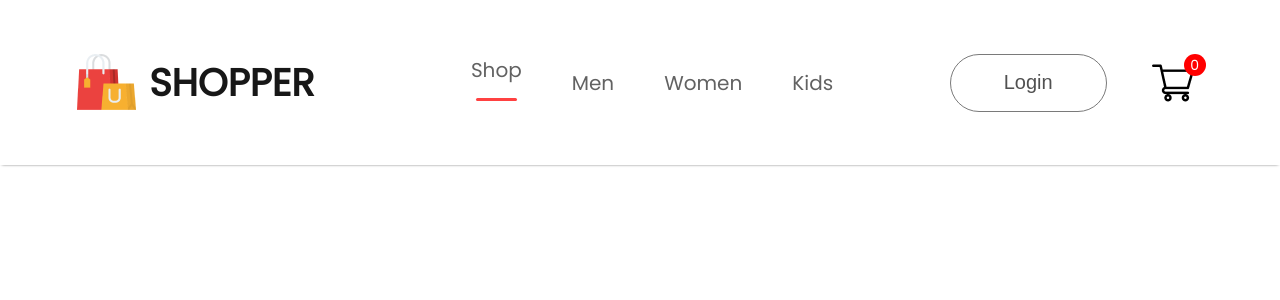
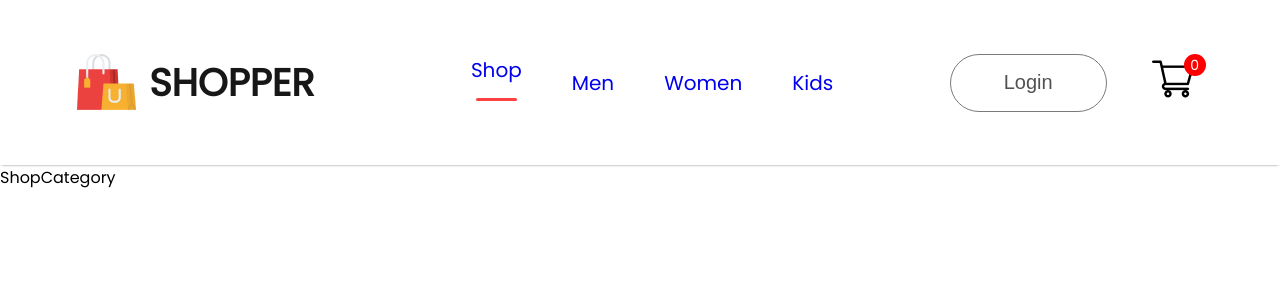
Before and after one commit to kbrenn02/ecommerce-platform, a React (Create React App) app in the folder frontend/: page /kids in a window 1280 px wide. Shown: the top 300 px of the page. Built offline with nearby package versions, Linux system fonts and the light colour scheme.

Commit message:
Create routes to different pages and link everything up in the navbar

```diff
--- a/frontend/src/App.js
+++ b/frontend/src/App.js
@@ -1,10 +1,32 @@
 import './App.css';
 import { Navbar } from './Components/Navbar/Navbar';
+import { BrowserRouter, Routes, Route } from 'react-router-dom';
+import { Shop } from './Pages/Shop';
+import { ShopCategory } from './Pages/ShopCategory';
+import { Product } from './Pages/Product';
+import { Cart } from './Pages/Cart';
+import { LoginSignup } from './Pages/LoginSignup';
+
 
 function App() {
   return (
     <div>
-      <Navbar />
+        <BrowserRouter>
+            <Navbar />
+            <Routes>
+                <Route path='/' element={<Shop />} />
+                <Route path='/mens' element={<ShopCategory category="men"/>} />
+                <Route path='/womens' element={<ShopCategory category="women"/>} />
+                <Route path='/kids' element={<ShopCategory category="kids"/>} />
+                {/* Users can go to the product page and the page for a specific product id */}
+                <Route path='/product' element={<Product />}>
+                    <Route path=':productId' element={<Product />} />
+                </Route>
+                <Route path='/cart' element={<Cart />} />
+                <Route path='login' element={<LoginSignup />} />
+            </Routes>
+
+        </BrowserRouter>
     </div>
   );
 }
--- a/frontend/src/Components/Navbar/Navbar.jsx
+++ b/frontend/src/Components/Navbar/Navbar.jsx
@@ -3,6 +3,8 @@ import './Navbar.css'
 
 import logo from '../Assets/logo.png'
 import cart_icon from '../Assets/cart_icon.png'
+import { Link } from 'react-router-dom' // Adding in Link from react-router-dom allows us to send the user
+// to different pages when they click
 
 
 export const Navbar = () => {
@@ -20,14 +22,14 @@ export const Navbar = () => {
                 With the menu==='shop' expression, we are saying that if the menu is equal to shop, include the hr tag
                 which shows up as a red underline in our project. Applying this to all of our list items allows us to
                 dynamically show which li we're on/which category we're in */}
-                <li onClick={() => {setMenu("shop")}}>Shop{menu==="shop" ? <hr/> : <></>}</li>
-                <li onClick={() => {setMenu("mens")}}>Men{menu==="mens" ? <hr/> : <></>}</li>
-                <li onClick={() => {setMenu("womens")}}>Women{menu==="womens" ? <hr/> : <></>}</li>
-                <li onClick={() => {setMenu("kids")}}>Kids{menu==="kids" ? <hr/> : <></>}</li>
+                <li onClick={() => {setMenu("shop")}}><Link style={{ textDecoration: 'none' }} to='/'>Shop</Link>{menu==="shop" ? <hr/> : <></>}</li>
+                <li onClick={() => {setMenu("mens")}}><Link style={{ textDecoration: 'none' }} to='/mens'>Men</Link>{menu==="mens" ? <hr/> : <></>}</li>
+                <li onClick={() => {setMenu("womens")}}><Link style={{ textDecoration: 'none' }} to='womens'>Women</Link>{menu==="womens" ? <hr/> : <></>}</li>
+                <li onClick={() => {setMenu("kids")}}><Link style={{ textDecoration: 'none' }} to='/kids'>Kids</Link>{menu==="kids" ? <hr/> : <></>}</li>
             </ul>
             <div className='nav-login-cart'>
-                <button>Login</button>
-                <img src={cart_icon} alt='' />
+                <Link to='/login'><button>Login</button></Link>
+                <Link to='/cart'><img src={cart_icon} alt='' /></Link>
                 <div className="nav-cart-count">0</div>
             </div>
         </div>
--- /dev/null
+++ b/frontend/src/Pages/Cart.jsx
@@ -0,0 +1,7 @@
+import React from 'react'
+
+export const Cart = () => {
+  return (
+    <div>Cart</div>
+  )
+}
--- /dev/null
+++ b/frontend/src/Pages/LoginSignup.jsx
@@ -0,0 +1,7 @@
+import React from 'react'
+
+export const LoginSignup = () => {
+  return (
+    <div>LoginSignup</div>
+  )
+}
--- /dev/null
+++ b/frontend/src/Pages/Product.jsx
@@ -0,0 +1,7 @@
+import React from 'react'
+
+export const Product = () => {
+  return (
+    <div>Product</div>
+  )
+}
--- /dev/null
+++ b/frontend/src/Pages/Shop.jsx
@@ -0,0 +1,10 @@
+// This will be our home page
+
+import React from 'react'
+
+
+export const Shop = () => {
+  return (
+    <div>Shop</div>
+  )
+}
--- /dev/null
+++ b/frontend/src/Pages/ShopCategory.jsx
@@ -0,0 +1,9 @@
+// This will be for the separate categories (shop, men, women, kids)
+
+import React from 'react'
+
+export const ShopCategory = () => {
+  return (
+    <div>ShopCategory</div>
+  )
+}
```
Also changed, not shown: 1 other file (tests, documents, lock files or other folders).
